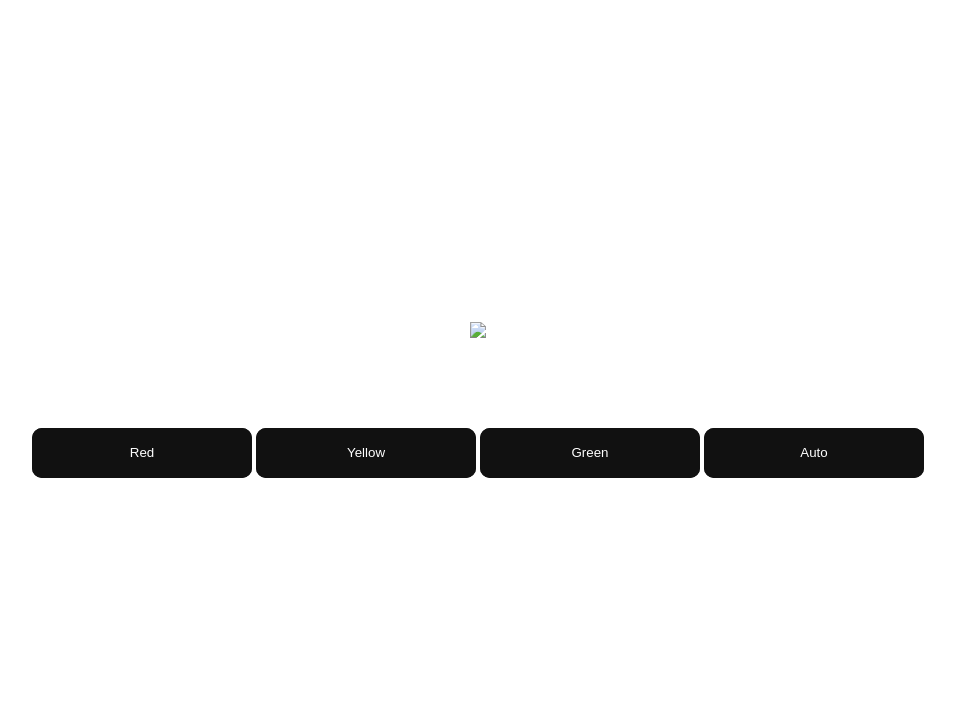
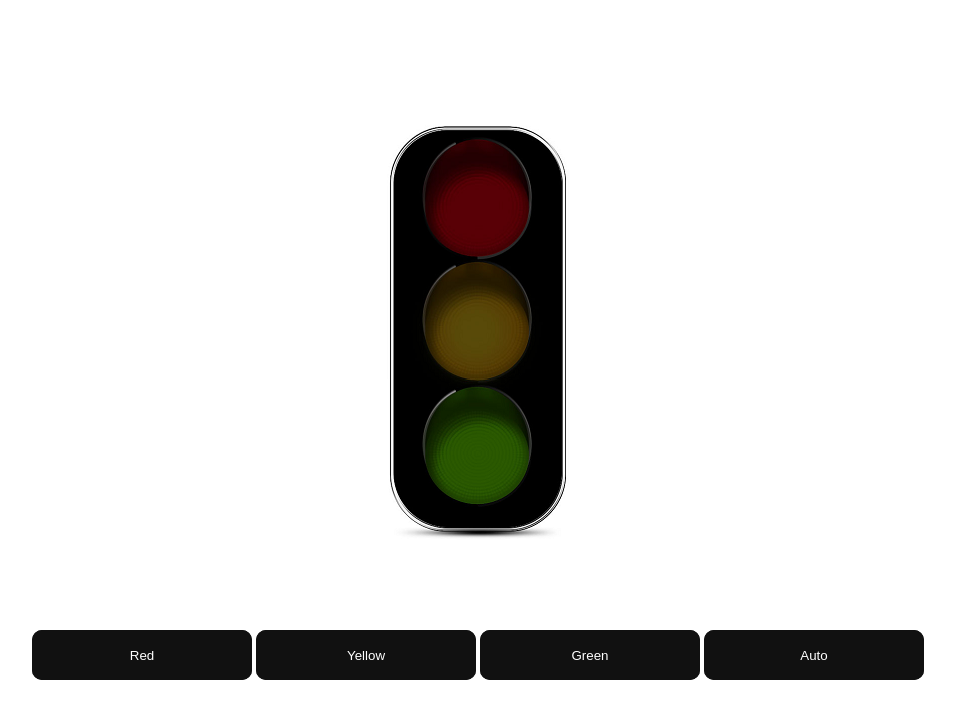
Before and after one commit to GabrielCollares/ProjectTrafficLight, a plain HTML site: page index.html in a window 1280 px wide. Shown: the whole page, without its empty margins (162-1117 px from the left). Drawn offline with Linux system fonts and the light colour scheme.

Commit message:
Update index.html
remove .images

```diff
--- a/index.html
+++ b/index.html
@@ -10,7 +10,7 @@
 <body>
     <main>
         <div class="image">
-            <img src="./images/desligado.png" id="img">
+            <img src="./desligado.png" id="img">
         </div>
     <div id='buttons'>
     <button id='red' class="button">Red</button>
```
